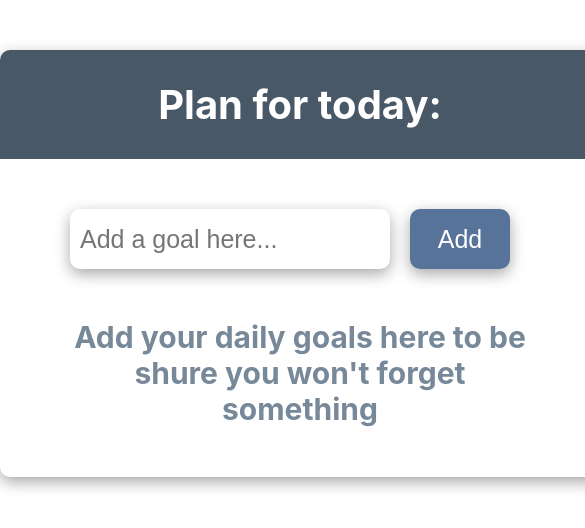
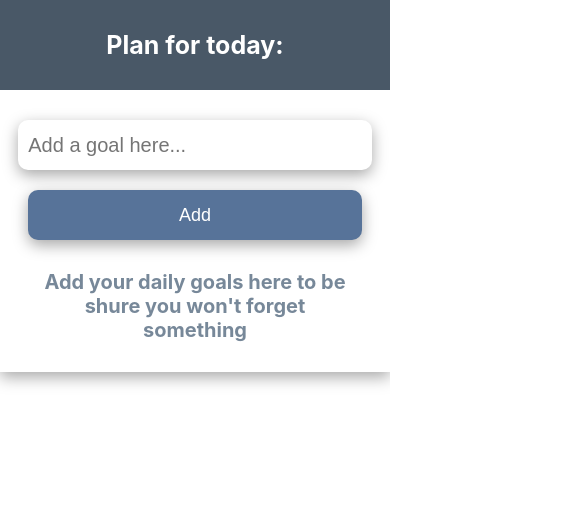
Before and after one commit to Nickborovkov/TODO_list, a React (Create React App) app: page / in a window 390 px wide. Shown: the top 528 px of the page, 585 px wide, since content can reach past the window. Built offline with nearby package versions, Linux system fonts and the light colour scheme.

Commit message:
added responsive design

```diff
--- a/src/components/todoList/addItemForm/addItemForm.jsx
+++ b/src/components/todoList/addItemForm/addItemForm.jsx
@@ -1,6 +1,8 @@
 import React from "react";
 import {Field, reduxForm, reset} from "redux-form";
 import styles from './addItemForm.module.css'
+import media from './addItemFormMedia.module.css'
+import cn from 'classnames'
 import {maxLength, required} from "../../../utils/formHelpers/validators";
 import Input from "../../../utils/formHelpers/formControls";
 
@@ -17,14 +19,15 @@ const AddNewItem = ({addItem}) => {
 export default AddNewItem
 
 const AddItemForm = ({handleSubmit}) => {
-    return <form className={styles.form} onSubmit={handleSubmit}>
-        <Field className={styles.input}
+    return <form className={cn(styles.form, media.form)}
+                 onSubmit={handleSubmit}>
+        <Field className={cn(styles.input, media.input)}
                component={Input}
                type='text'
                placeholder='Add a goal here...'
                name='addItem'
                validate={[required, maxLength]}/>
-        <button className={styles.button}>Add</button>
+        <button className={cn(styles.button, media.button)}>Add</button>
     </form>
 }
 
--- /dev/null
+++ b/src/components/todoList/addItemForm/addItemFormMedia.module.css
@@ -0,0 +1,23 @@
+@media screen and (max-width: 600px) {
+    .form{
+        display: block;
+        width: 95%;
+        margin: 0 auto;
+        padding: 30px 5px;
+    }
+    .input{
+        display: block;
+        width: 90%;
+        margin: 0 auto;
+        height: 30px;
+        padding: 10px;
+        font-size: 20px;
+    }
+    .button{
+        width: 90%;
+        height: 50px;
+        display: block;
+        margin: 20px auto 0 auto;
+        font-size: 18px;
+    }
+}
--- a/src/components/todoList/item/Item.jsx
+++ b/src/components/todoList/item/Item.jsx
@@ -1,5 +1,6 @@
 import React from "react";
 import styles from './item.module.css'
+import media from './itemMedia.module.css'
 import cn from 'classnames'
 import { AiFillDelete } from 'react-icons/ai';
 import { AiOutlineCheck } from 'react-icons/ai';
@@ -9,22 +10,22 @@ const Item = ({item, deleteItem, completeItem, filterType}) => {
 
     return (
         // Filters show chosen elements with adding/deleting needed css style
-        <div className={cn(styles.itemBody,
-                            filterType === `done` && !item.isCompleted && styles.itemDone,
-                           filterType === `undone` && item.isCompleted && styles.itemDone)
+        <div className={cn(styles.itemBody, media.itemBody,
+                            filterType === `done` && !item.isCompleted && styles.itemDone && media.itemDone,
+                           filterType === `undone` && item.isCompleted && styles.itemUndone && media.itemUndone)
         }>
-            <div className={cn(styles.item, item.isCompleted && styles.itemCompleted)}>
+            <div className={cn(styles.item, media.item, item.isCompleted && styles.itemCompleted)}>
                 <p className={styles.itemTime}>{item.currentDate}</p>
                 <p className={styles.itemInner}>{item.itemText}</p>
             </div>
 
 
-            <div className={styles.buttonHolder}>
-                <button className={cn(styles.button, item.isCompleted && styles.buttonCancel)}
+            <div className={cn(styles.buttonHolder, media.buttonHolder)}>
+                <button className={cn(styles.button, media.button, item.isCompleted && styles.buttonCancel)}
                         onClick={() => { completeItem(item.id) }}>
                     {item.isCompleted ? <AiOutlineClose/> : <AiOutlineCheck/>}
                 </button>
-                <button className={styles.button}
+                <button className={cn(styles.button, media.button)}
                         onClick={ () => {
                             deleteItem(item.id)
                         }}>
--- a/src/components/todoList/item/item.module.css
+++ b/src/components/todoList/item/item.module.css
@@ -7,7 +7,7 @@
     width: 300px;
     padding: 10px;
     box-shadow: rgba(0, 0, 0, 0.24) 0px 3px 8px;
-    margin: 10px 0;
+    margin: 15px 0;
     -webkit-border-radius: 10px;
     -moz-border-radius: 10px;
     border-radius: 10px;
--- /dev/null
+++ b/src/components/todoList/item/itemMedia.module.css
@@ -0,0 +1,32 @@
+@media screen and (max-width: 600px) {
+    .itemBody{
+        width: 95%;
+        margin: 0 auto;
+        display: flex;
+        justify-content: center;
+    }
+    .item{
+        display: block;
+        width: 80%;
+        padding: 5px;
+    }
+
+    .buttonHolder{
+        display: flex;
+        justify-content: center;
+        flex-direction: column;
+        margin: 0 auto;
+    }
+    .button{
+        font-size: 15px;
+        width: 30px;
+        height: 30px;
+        margin: 0 5px;
+    }
+    .itemDone{
+        display: none;
+    }
+    .itemUndone{
+        display: none;
+    }
+}
--- a/src/components/todoList/todoList.jsx
+++ b/src/components/todoList/todoList.jsx
@@ -2,6 +2,8 @@ import React, {useState} from "react";
 import Item from "./item/Item";
 import AddNewItem from "./addItemForm/addItemForm";
 import styles from './todoList.module.css'
+import media from './todoListMedia.module.css'
+import cn from 'classnames'
 
 const TodoList = ({items, addItem, deleteItem, completeItem, completeAllItem}) => {
 
@@ -30,36 +32,36 @@ const TodoList = ({items, addItem, deleteItem, completeItem, completeAllItem}) =
     }
 
 
-        return <div className={styles.todoBody}>
-            <h2 className={styles.title}>Plan for today:</h2>
+        return <div className={cn(styles.todoBody, media.todoBody)}>
+            <h2 className={cn(styles.title, media.title)}>Plan for today:</h2>
             <AddNewItem addItem={addItem}/>
 
             {/*Button shows only when filtersVisible = false and items array exists*/}
             {
                 items.length > 0 && !filtersVisible &&
-                <button className={styles.filterButton}
+                <button className={cn(styles.filterButton, media.filterButton)}
                         onClick={showFilters}>Filters</button>
             }
 
             {/*Filters show only when filtersVisible = true and items array exists*/}
             {
                 items.length > 0 && filtersVisible &&
-                <div className={styles.filters}>
-                    <button className={styles.filter}
+                <div className={cn(styles.filters, media.filters)}>
+                    <button className={cn(styles.filter, media.filter)}
                             onClick={seeAllItems} >All</button>
-                    <button className={styles.filter}
+                    <button className={cn(styles.filter, media.filter)}
                             onClick={seeDoneItems} >Done</button>
-                    <button className={styles.filter}
+                    <button className={cn(styles.filter, media.filter)}
                             onClick={seeUndoneItems} >Undone</button>
                 </div>
             }
-            <div>
+
             {/*Items array shows only when exists*/}
             {
                 items.length === 0
-                        ? <h3 className={styles.itemsReplace}>Add your daily goals here to
+                    ? <h3 className={cn(styles.itemsReplace, media.itemsReplace)}>Add your daily goals here to
                         be shure you won't forget something </h3>
-                        : <div className={styles.itemsList}>
+                    : <div className={cn(styles.itemsList, media.itemsList)}>
                         {
                             items.map(i => <Item key={i.id}
                                                  item={i}
@@ -69,12 +71,12 @@ const TodoList = ({items, addItem, deleteItem, completeItem, completeAllItem}) =
                         }
                     </div>
             }
-            </div>
+
 
             {/*CompleteAll button show only items array exists*/}
             {
                 items.length > 0 &&
-                <button className={styles.completeAll}
+                <button className={cn(styles.completeAll, media.completeAll)}
                         onClick={completeAllItem}>Complete all</button>
             }
 
--- a/src/components/todoList/todoList.module.css
+++ b/src/components/todoList/todoList.module.css
@@ -1,5 +1,5 @@
 .todoBody{
-    width: 600px;
+    max-width: 600px;
     margin: 50px auto;
     -webkit-border-radius: 10px;
     -moz-border-radius: 10px;
--- /dev/null
+++ b/src/components/todoList/todoListMedia.module.css
@@ -0,0 +1,48 @@
+@media screen and (max-width: 600px) {
+    .todoBody{
+        width: 100%;
+        margin: 0 auto;
+        padding-bottom: 30px;
+        -webkit-border-radius: 0px;
+        -moz-border-radius: 0px;
+        border-radius: 0px;
+    }
+    .title{
+        width: 100%;
+        font-size: 25px;
+        -webkit-border-radius: 0px;
+        -moz-border-radius: 0px;
+        border-radius: 0px;
+    }
+    .itemsList{
+        display: flex;
+        justify-content: center;
+        flex-direction: column-reverse;
+    }
+    .filterButton{
+        width: 120px;
+        height: 40px;
+        display: block;
+        margin: 0 auto 30px auto;
+        font-size: 18px;
+    }
+    .filters{
+        display: flex;
+        justify-content: center;
+        margin-bottom: 30px;
+    }
+    .filter{
+        width: 80px;
+        height: 40px;
+        font-size: 18px;
+    }
+    .itemsReplace{
+        font-size: 20px;
+    }
+    .completeAll{
+        margin: 20px auto 0 auto;
+        width: 80%;
+        height: 30px;
+        font-size: 18px;
+    }
+}
--- a/src/utils/TODO.js
+++ b/src/utils/TODO.js
@@ -1,3 +1,4 @@
 // TODO add form errors disappearing in 5 sec
 // TODO add @media's
-// TODO add items to localStorage
+// TODO replace redux-form with formik
+// TODO Rewrite app with hooks and only functional components
```
Lines whose indentation alone changed are shown as unchanged.
